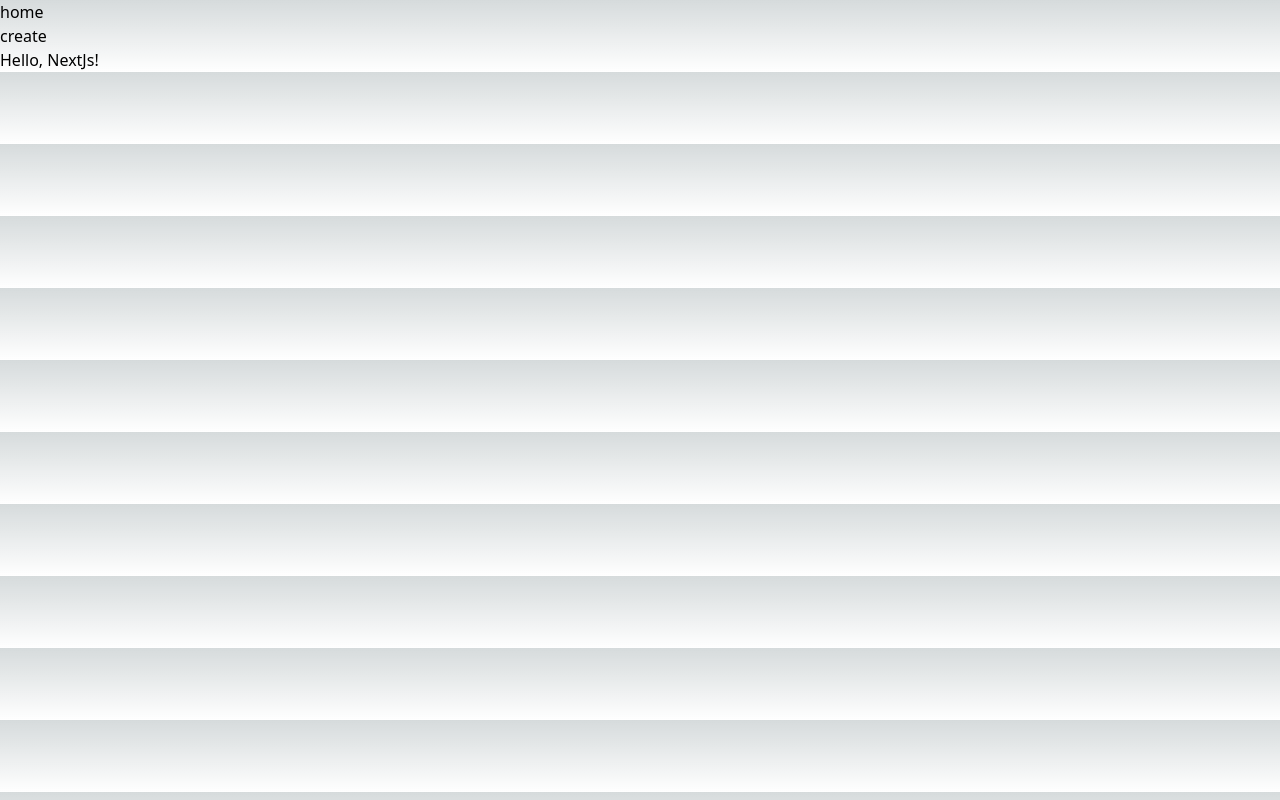
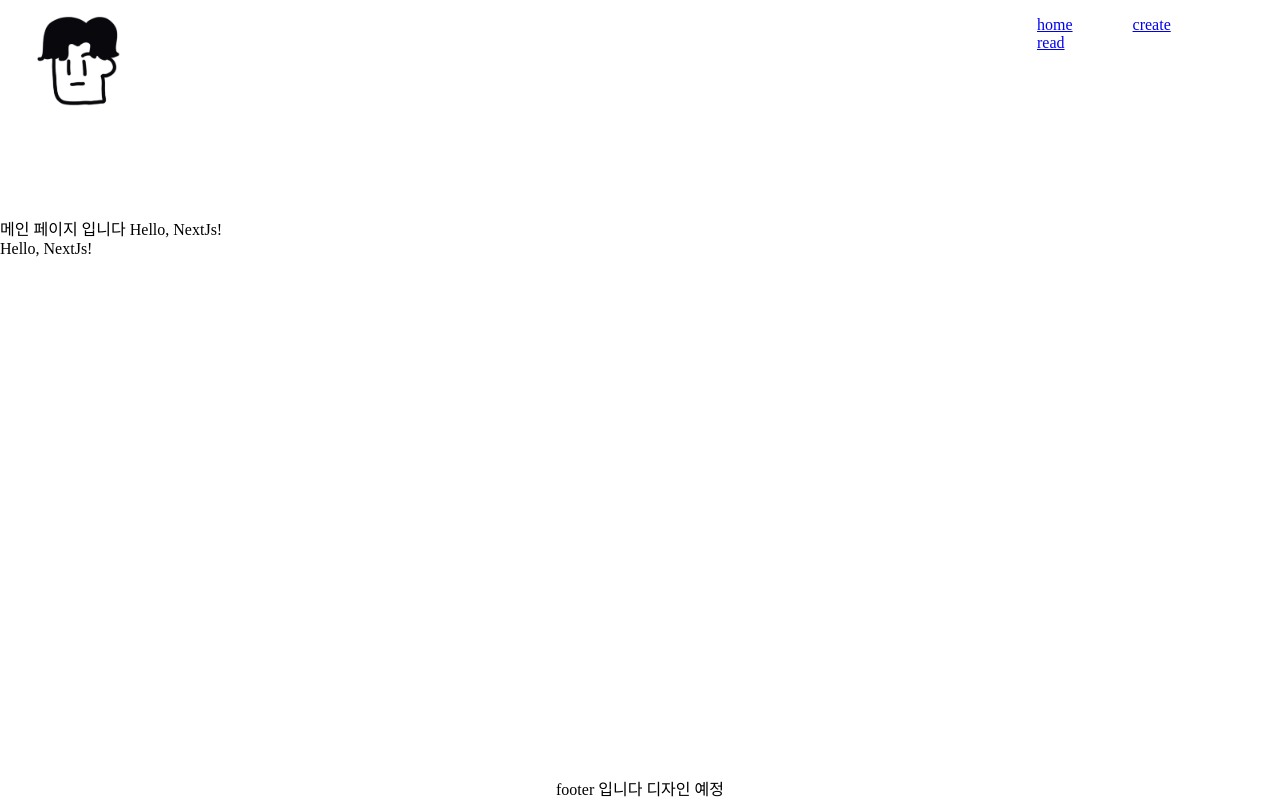
Before and after one commit to ddpound/practice3, a Next.js app: page / in a window 1280 px wide. Built offline with nearby package versions, Linux system fonts and the light colour scheme.

Commit message:
이미지 추가, 라우터 추가, 동적라우터 기능 추가, 앞으로 백엔드부분 연동부분만 남음

```diff
--- a/src/app/create/page.js
+++ b/src/app/create/page.js
@@ -1,8 +1,7 @@
 export default function create(){
-
     return(
         <>
-        create 창입니다!
+            create 창입니다!
         </>
     )
 
--- a/src/app/globals.css
+++ b/src/app/globals.css
@@ -1,27 +1,31 @@
-@tailwind base;
-@tailwind components;
-@tailwind utilities;
-
-:root {
-  --foreground-rgb: 0, 0, 0;
-  --background-start-rgb: 214, 219, 220;
-  --background-end-rgb: 255, 255, 255;
+body{
+  margin: 0;
 }
 
-@media (prefers-color-scheme: dark) {
-  :root {
-    --foreground-rgb: 255, 255, 255;
-    --background-start-rgb: 0, 0, 0;
-    --background-end-rgb: 0, 0, 0;
-  }
+header{
+  width: 100%;
+  height: 200px;
 }
 
-body {
-  color: rgb(var(--foreground-rgb));
-  background: linear-gradient(
-      to bottom,
-      transparent,
-      rgb(var(--background-end-rgb))
-    )
-    rgb(var(--background-start-rgb));
+header li{
+  float: left;
+  margin: 0 30px;
+  list-style: none;
 }
+
+
+.main-img-logo{
+  width: 10%;
+}
+
+.menu-list ol{
+  list-style: none;
+}
+
+
+footer{
+  width: 100%;
+  position: absolute;
+  bottom: 0;
+  text-align: center;
+}
--- a/src/app/layout.js
+++ b/src/app/layout.js
@@ -11,11 +11,22 @@ export default function RootLayout({ children }) {
   return (
     <html>
       <body>
-        <ol>
-          <li><Link href="/">home</Link></li>
-          <li><Link href="/create">create</Link></li>
-        </ol>
+        <header>
+          <li>
+            <Link href="/">
+              <img className='main-img-logo' src='/imgs/mainImg/main-img.jpeg'></img>
+            </Link>
+          </li>
+          <ol className='menu-list'>
+            <li><Link href="/">home</Link></li>
+            <li><Link href="/create">create</Link></li>
+            <li><Link href="/read/10">read</Link></li>
+          </ol>
+        </header>
         {children}
+        <footer>
+          footer 입니다 디자인 예정
+        </footer>
       </body>
     </html>
   )
--- a/src/app/page.js
+++ b/src/app/page.js
@@ -3,7 +3,13 @@ import Image from 'next/image'
 export default function Home() {
   return (
     <>
-      Hello, NextJs!
+      <div>
+        메인 페이지 입니다
+        Hello, NextJs!
+      </div>
+      <div>
+        Hello, NextJs!
+      </div>
     </>
   )
 }
```
Also changed, not shown: src/app/read/[i]/page.js (added, +9 -0 lines), public/imgs/mainImg/main-img.jpeg (added).
